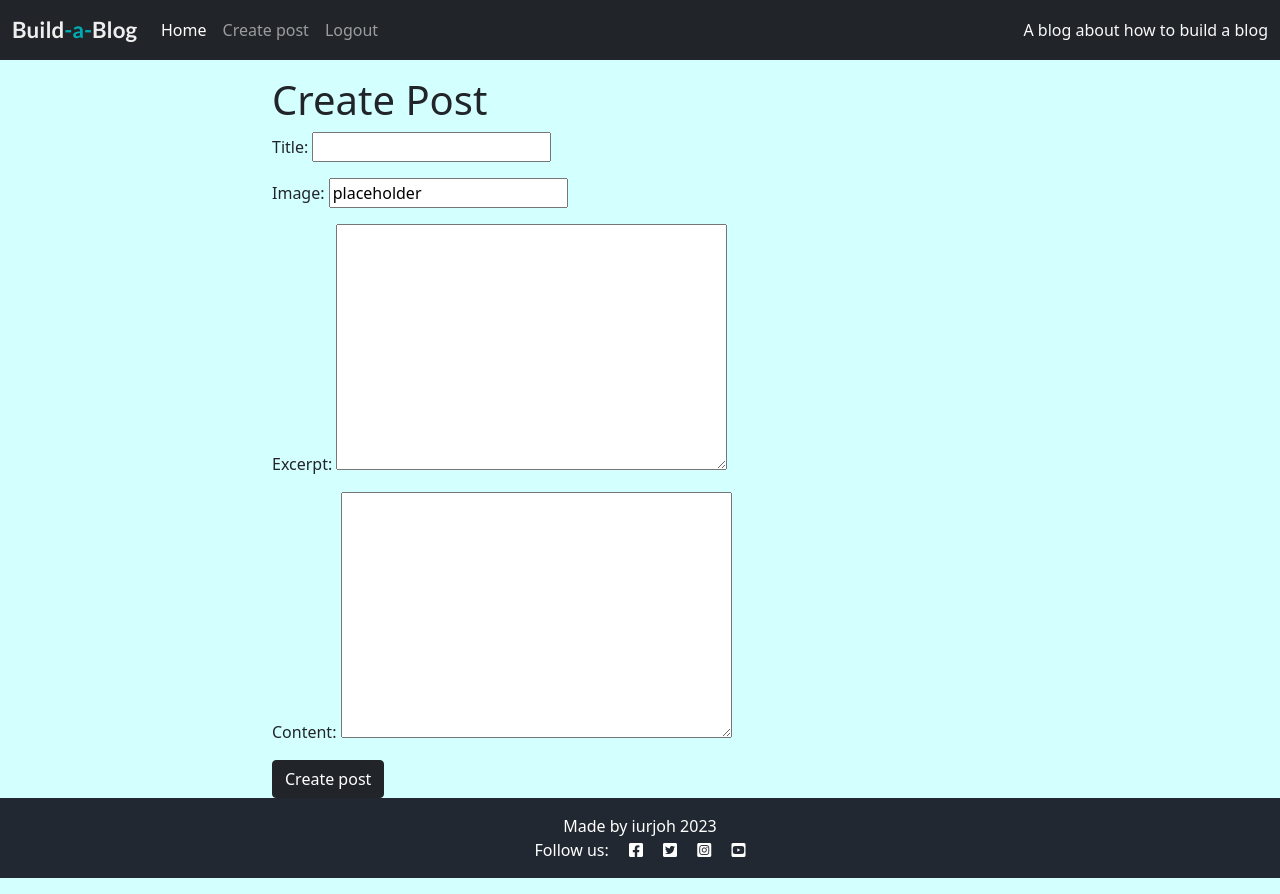
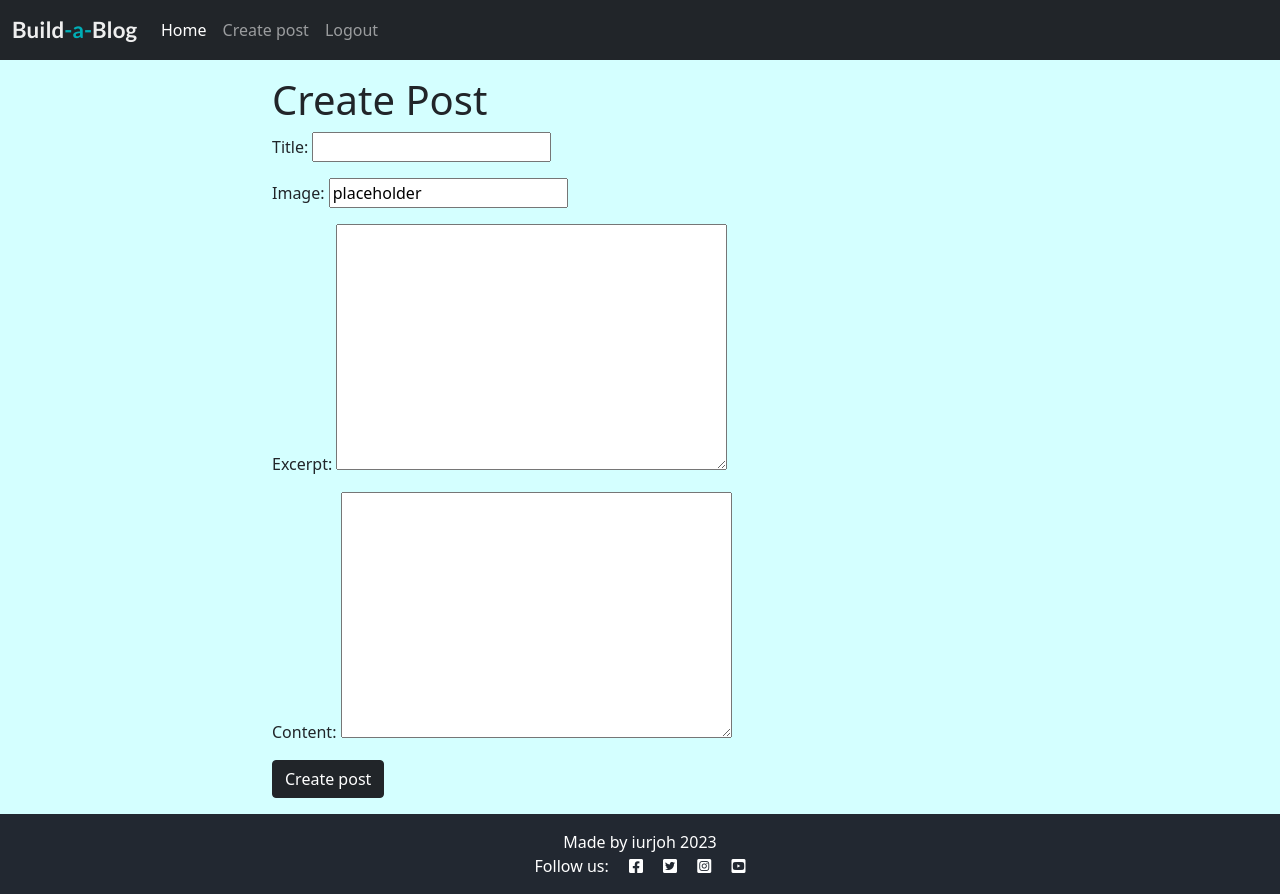
Before and after one commit to iurjoh/Build-a-blog, a Django app: page /create/ in a window 1280 px wide. Run offline with Django 3.2, Linux system fonts and the light colour scheme; the visitor is signed in with stand-in values (Sample User, id 1).

Commit message:
Update create and edit forms submission buttons to have a space between these and footer element in small screens

```diff
--- a/templates/base.html
+++ b/templates/base.html
@@ -80,9 +80,6 @@
             </li>
             {% endif %}
           </ul>
-          <span class="navbar-text text-light">
-            A blog about how to build a blog
-          </span>
         </div>
       </div>
     </nav>
--- a/templates/post_create.html
+++ b/templates/post_create.html
@@ -23,4 +23,5 @@
         </div>
     </div>
 </div>
+<div class="mt-3"></div> <!-- Add space below the form -->
 {% endblock %}
--- a/templates/post_edit.html
+++ b/templates/post_edit.html
@@ -19,4 +19,5 @@
         </div>
     </div>
 </div>
+<div class="mt-3"></div> <!-- Add space below the form -->
 {% endblock %}
```
Also changed, not shown: README.md.
